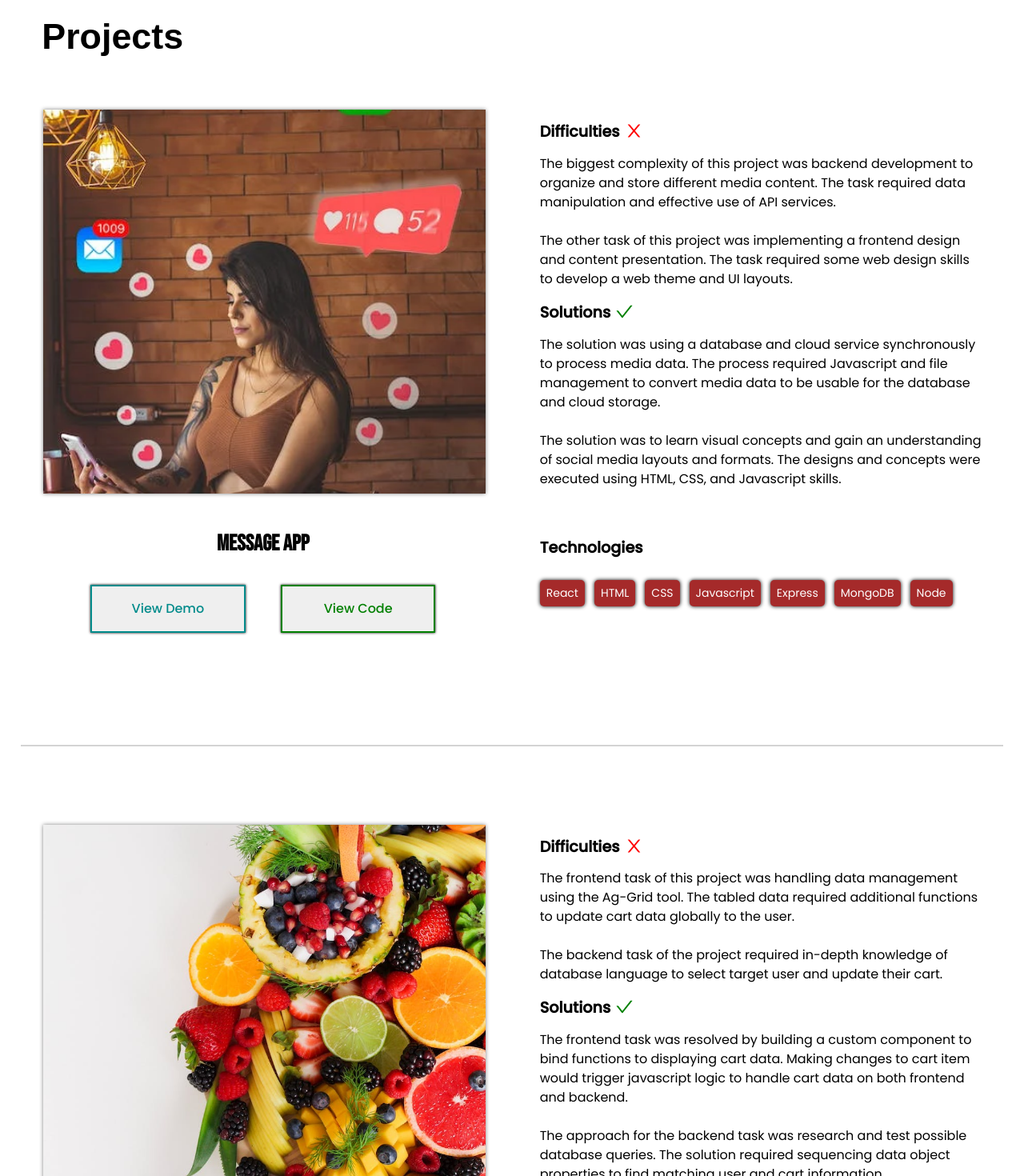
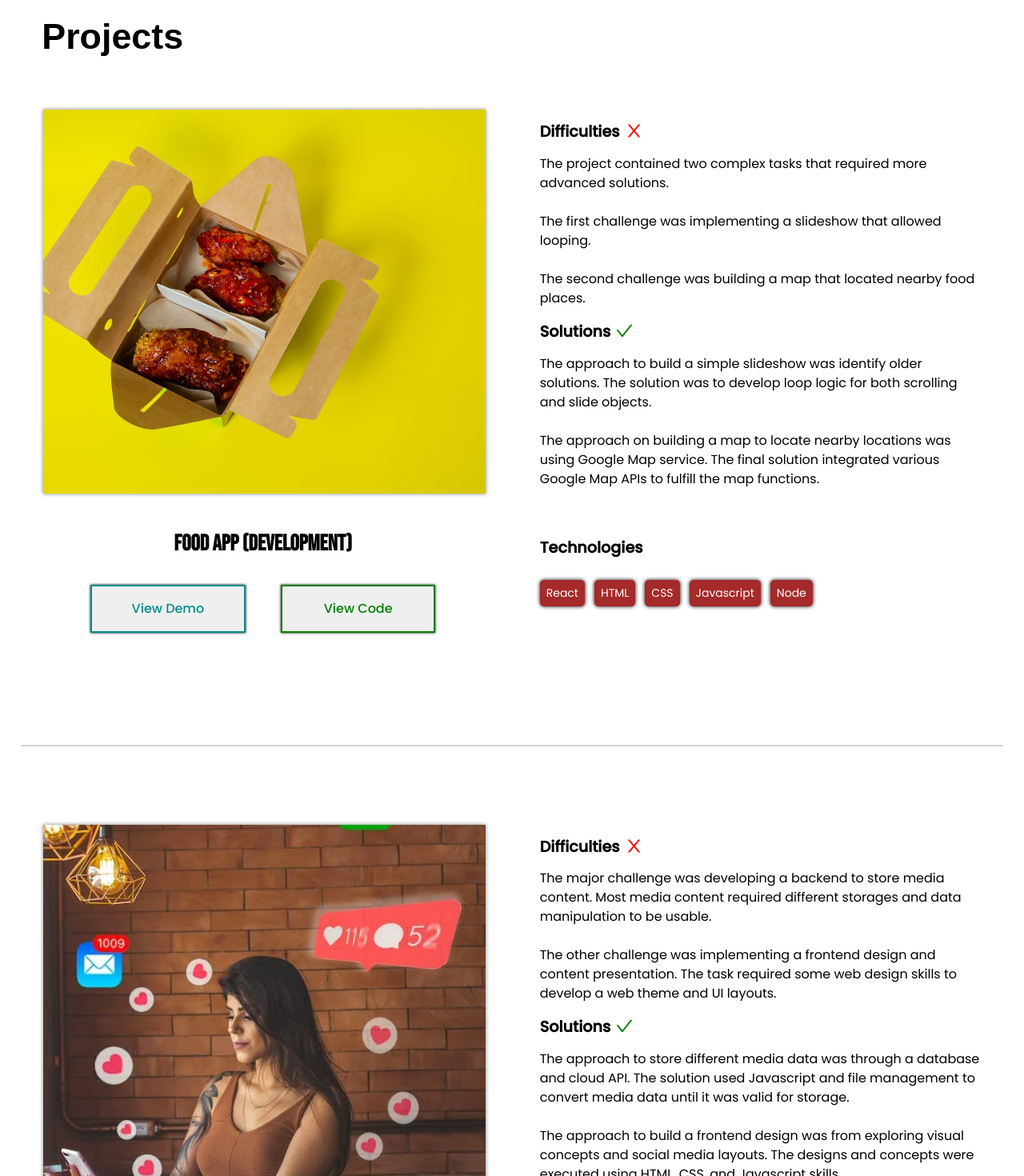
Before and after one commit to qijieguan/Portfolio, a React (Create React App) app: page / in a window 1280 px wide. Shown: the part 480-1950 px from the top of the page at 80% size. Built offline with nearby package versions, Linux system fonts and the light colour scheme.

Commit message:
added new project to portfolio

```diff
--- a/src/component/Home.js
+++ b/src/component/Home.js
@@ -1,6 +1,7 @@
 import furniture_img from './images/furniture.jpg';
 import grocery_img from './images/grocery.jpeg';
 import chat_img from './images/chat.webp';
+import wings_img from './images/wings.jpeg';
 import { Link } from 'react-router-dom';
 import { BsLinkedin } from 'react-icons/bs';
 import { MdEmail } from 'react-icons/md';
@@ -24,17 +25,67 @@ const Home = () => {
                 <ul className="project-ul">
                     <li className="project-li grid">
                         <h1 className='project-label'>Projects</h1>
+                        <img className='project-img' src={wings_img} alt=""/>
+                        <div className='project-content'>
+                            <p className='project-difficulty paragraph'>
+                                <h1>Difficulties
+                                    <AiOutlineClose size={25} color="red" style={{margin: ' 0 0 3px 5px'}}/>
+                                </h1>
+                                The project contained two complex tasks that required more advanced solutions.
+                                <br/><br/>
+                                The first challenge was implementing a slideshow that allowed looping.
+                                <br/><br/>
+                                The second challenge was building a map that located nearby food places.
+                            </p>
+                            <p className='project-solution paragraph'>
+                                <h1>Solutions
+                                    <AiOutlineCheck size={25} color="green" style={{margin: ' 0 0 3px 5px'}}/>
+                                </h1>
+                                The approach to build a simple slideshow was identify older solutions.
+                                The solution was to develop loop logic for both scrolling
+                                and slide objects.
+                                <br/><br/>
+                                The approach on building a map to locate nearby locations was using
+                                Google Map service. The final solution integrated various Google Map APIs
+                                to fulfill the map functions.
+                            </p>
+                        </div>
+                        <div className='project-name'>
+                            <h1>Food App (development)</h1>
+                            <div className='project-btns flex'>
+                                <button className='demo-btn'
+                                    onClick={()=>window.open("https://food-app-prod.herokuapp.com/")}
+                                >View Demo<div className="btn-overlay"/></button>
+                                <button className='code-btn'
+                                    onClick={()=>window.open('https://github.com/qijieguan/Food_App')}
+                                >View Code<div className="btn-overlay"/></button>
+                            </div>
+                        </div>
+                        <p className='project-tech'>
+                            <h1>Technologies</h1>
+                            <ul>
+                                <li>React</li>
+                                <li>HTML</li>
+                                <li>CSS</li>
+                                <li>Javascript</li>
+                                <li>Node</li>
+                            </ul>
+                        </p>
+                    </li>
+                    <div className='line'/>
+
+                    <li className="project-li grid">
                         <img className='project-img' src={chat_img} alt=""/>
                         <div className='project-content'>
                             <p className='project-difficulty paragraph'>
                                 <h1>Difficulties
                                     <AiOutlineClose size={25} color="red" style={{margin: ' 0 0 3px 5px'}}/>
                                 </h1>
-                                The biggest complexity of this project was backend development to organize and store
-                                different media content. The task required data manipulation and effective use of API
-                                services.
+                                The major challenge was developing a backend to store
+                                media content. Most media content required different storages
+                                and data manipulation to be usable.
                                 <br/><br/>
-                                The other task of this project was implementing a frontend design and
+                                The other challenge was implementing a frontend design and
                                 content presentation. The task required some web design skills to
                                 develop a web theme and UI layouts.
                             </p>
@@ -42,12 +93,12 @@ const Home = () => {
                                 <h1>Solutions
                                     <AiOutlineCheck size={25} color="green" style={{margin: ' 0 0 3px 5px'}}/>
                                 </h1>
-                                The solution was using a database and cloud service synchronously
-                                to process media data. The process required Javascript and file management to
-                                convert media data to be usable for the database and cloud storage.
+                                The approach to store different media data was through a database and cloud API.
+                                The solution used Javascript and file management to
+                                convert media data until it was valid for storage.
                                 <br/><br/>
-                                The solution was to learn visual concepts and gain an understanding of
-                                social media layouts and formats. The designs and concepts were executed
+                                The approach to build a frontend design was from exploring visual concepts and
+                                social media layouts. The designs and concepts were executed
                                 using HTML, CSS, and Javascript skills.
                             </p>
                         </div>
@@ -84,23 +135,23 @@ const Home = () => {
                                 <h1>Difficulties
                                     <AiOutlineClose size={25} color="red" style={{margin: ' 0 0 3px 5px'}}/>
                                 </h1>
-                                The frontend task of this project was handling data management using the Ag-Grid
+                                The frontend challenge was handling data management using the Ag-Grid
                                 tool. The tabled data required additional functions to update cart data globally to the
                                 user.
                                 <br/><br/>
-                                The backend task of the project required in-depth
+                                The backend challenge required an in-depth
                                 knowledge of database language to select target user and update their cart.
                             </p>
                             <p className='project-solution paragraph'>
                                 <h1>Solutions
                                     <AiOutlineCheck size={25} color="green" style={{margin: ' 0 0 3px 5px'}}/>
                                 </h1>
-                                The frontend task was resolved by building a custom component
-                                to bind functions to displaying cart data. Making changes to cart
-                                item would trigger javascript logic to handle cart data on both
+                                The frontend solution was to build a custom component
+                                with functions to display cart data. Making changes to cart
+                                item would trigger Javascript code to handle cart data on both
                                 frontend and backend.
                                 <br/><br/>
-                                The approach for the backend task was research and test possible database queries.
+                                The approach for the backend challenge was research and test possible database queries.
                                 The solution required sequencing data object properties to find matching
                                 user and cart information.
                             </p>
@@ -137,18 +188,17 @@ const Home = () => {
                                 <h1>Difficulties
                                     <AiOutlineClose size={25} color="red" style={{margin: ' 0 0 3px 5px'}}/>
                                 </h1>
-                                The biggest task of this project was creating a UI design for users.
-                                There was a strong emphasis in HTML and CSS to create visual elements.
-                                It also required an understanding in UI design fundamentals and animation techniques.
+                                The major complexity of this project was creating an interactive design for users.
+                                The project design focuses on creating visual elements such as
+                                interactive animations.
                             </p>
                             <p className='project-solution paragraph'>
                                 <h1>Solutions
                                     <AiOutlineCheck size={25} color="green" style={{margin: ' 0 0 3px 5px'}}/>
                                 </h1>
-                                The best solution to achieve the desired UI design was
-                                adding scrolling animations to the main page. Through using
-                                an observer API, it allowed tracking and application of
-                                CSS animations to visual elements scrolling into the screen.
+                                The solution to fulfill the UI design was adding scrolling animations
+                                to visual content presentation. Through using a tracking API,
+                                CSS animations were applied to visual elements scrolling into the screen.
                             </p>
                         </div>
                         <div className='project-name'>
```
Also changed, not shown: src/component/images/wings.jpeg (added).
